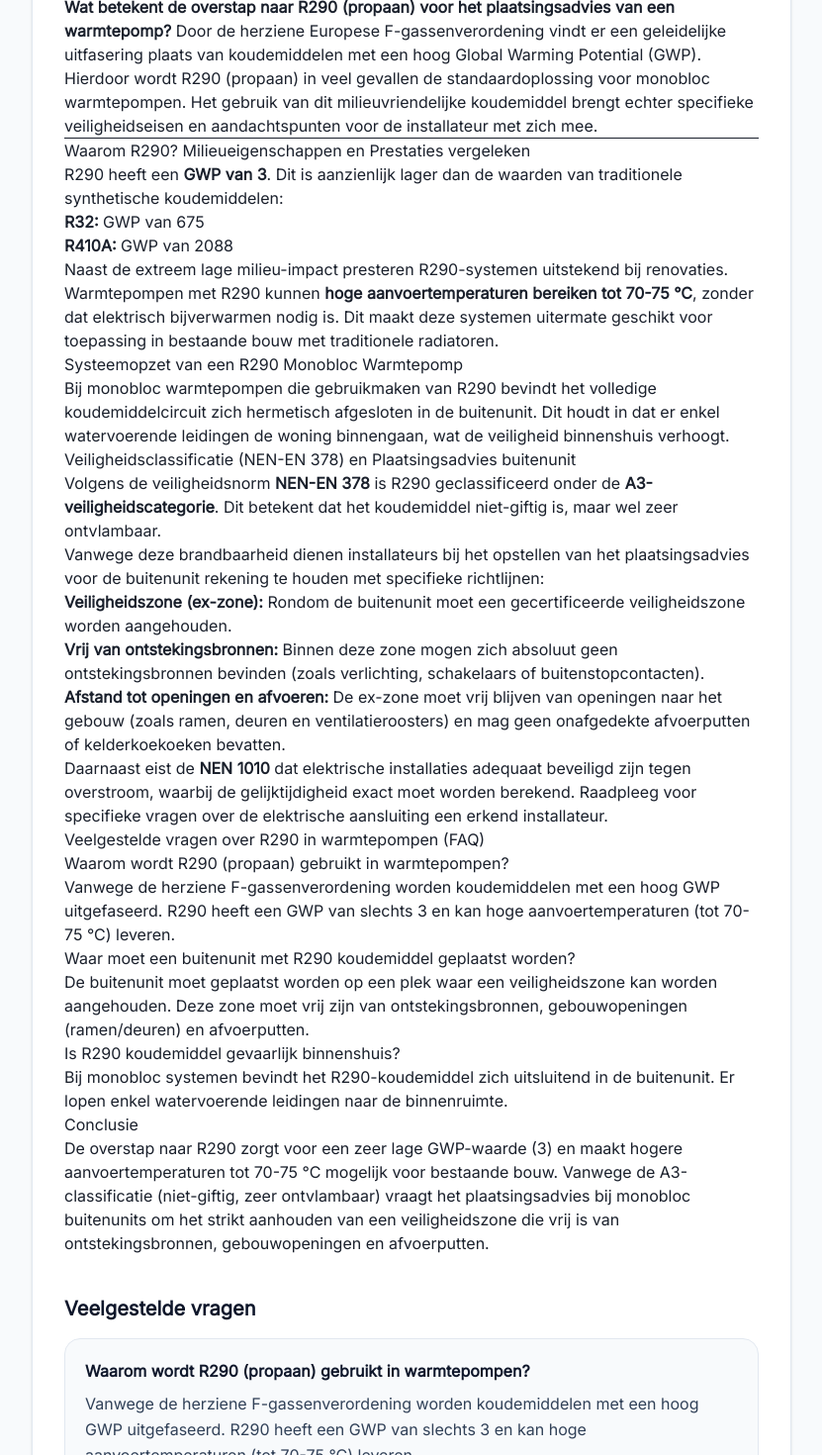
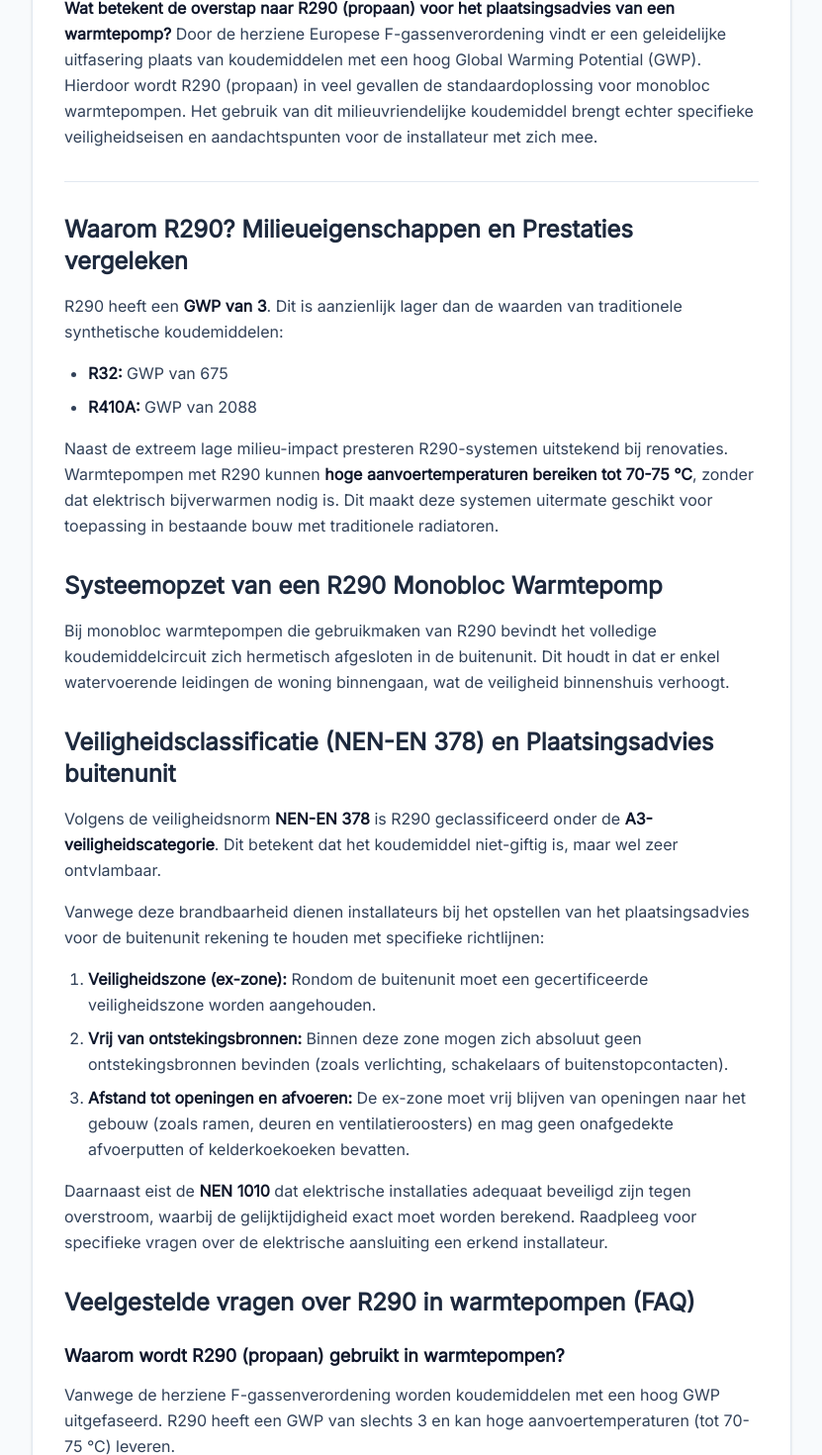
Before and after one commit to EnerCalculatie/website, a React (Vite) app: page /blog/r290-koudemiddel-propaan-warmtepomp-plaatsingsadvies in a window 1280 px wide. Shown: the part 840-2310 px from the top of the page at 99% size, without its empty margins (224-1055 px from the left). Built offline with nearby package versions, Linux system fonts and the light colour scheme.

Commit message:
fix: add Tailwind styling to ReactMarkdown elements for proper formatting

```diff
--- a/scripts/content-engine/agents/PublishAgent.ts
+++ b/scripts/content-engine/agents/PublishAgent.ts
@@ -49,10 +49,24 @@ ${bodyEscapedForTemplate}
 \`;
 
 export function ${componentName}() {
-
   return (
     <BlogPostLayout post={post}>
-      <ReactMarkdown>{markdown}</ReactMarkdown>
+      <ReactMarkdown
+        components={{
+          h2: ({node, ...props}) => <h2 className="text-xl md:text-2xl font-bold text-slate-800 mt-8 mb-4" {...props} />,
+          h3: ({node, ...props}) => <h3 className="text-lg font-bold text-slate-900 mt-6 mb-3" {...props} />,
+          p: ({node, ...props}) => <p className="text-slate-700 leading-relaxed mb-4" {...props} />,
+          ul: ({node, ...props}) => <ul className="list-disc pl-6 mb-4 space-y-2 text-slate-700" {...props} />,
+          ol: ({node, ...props}) => <ol className="list-decimal pl-6 mb-4 space-y-2 text-slate-700" {...props} />,
+          li: ({node, ...props}) => <li className="leading-relaxed" {...props} />,
+          strong: ({node, ...props}) => <strong className="font-bold text-slate-900" {...props} />,
+          a: ({node, ...props}) => <a className="text-brand-primary hover:underline font-semibold" {...props} />,
+          hr: ({node, ...props}) => <hr className="my-8 border-slate-200" {...props} />,
+          blockquote: ({node, ...props}) => <blockquote className="border-l-4 border-brand-primary pl-4 my-4 italic text-slate-600 bg-slate-50 py-2 pr-4 rounded-r" {...props} />
+        }}
+      >
+        {markdown}
+      </ReactMarkdown>
     </BlogPostLayout>
   );
 }
--- a/src/components/blog/R290KoudemiddelPropaanWarmtepompPlaatsingsadviesArticle.tsx
+++ b/src/components/blog/R290KoudemiddelPropaanWarmtepompPlaatsingsadviesArticle.tsx
@@ -50,10 +50,24 @@ De overstap naar R290 zorgt voor een zeer lage GWP-waarde (3) en maakt hogere aa
 `;
 
 export function R290KoudemiddelPropaanWarmtepompPlaatsingsadviesArticle() {
-
   return (
     <BlogPostLayout post={post}>
-      <ReactMarkdown>{markdown}</ReactMarkdown>
+      <ReactMarkdown
+        components={{
+          h2: ({node, ...props}) => <h2 className="text-xl md:text-2xl font-bold text-slate-800 mt-8 mb-4" {...props} />,
+          h3: ({node, ...props}) => <h3 className="text-lg font-bold text-slate-900 mt-6 mb-3" {...props} />,
+          p: ({node, ...props}) => <p className="text-slate-700 leading-relaxed mb-4" {...props} />,
+          ul: ({node, ...props}) => <ul className="list-disc pl-6 mb-4 space-y-2 text-slate-700" {...props} />,
+          ol: ({node, ...props}) => <ol className="list-decimal pl-6 mb-4 space-y-2 text-slate-700" {...props} />,
+          li: ({node, ...props}) => <li className="leading-relaxed" {...props} />,
+          strong: ({node, ...props}) => <strong className="font-bold text-slate-900" {...props} />,
+          a: ({node, ...props}) => <a className="text-brand-primary hover:underline font-semibold" {...props} />,
+          hr: ({node, ...props}) => <hr className="my-8 border-slate-200" {...props} />,
+          blockquote: ({node, ...props}) => <blockquote className="border-l-4 border-brand-primary pl-4 my-4 italic text-slate-600 bg-slate-50 py-2 pr-4 rounded-r" {...props} />
+        }}
+      >
+        {markdown}
+      </ReactMarkdown>
     </BlogPostLayout>
   );
 }
```
